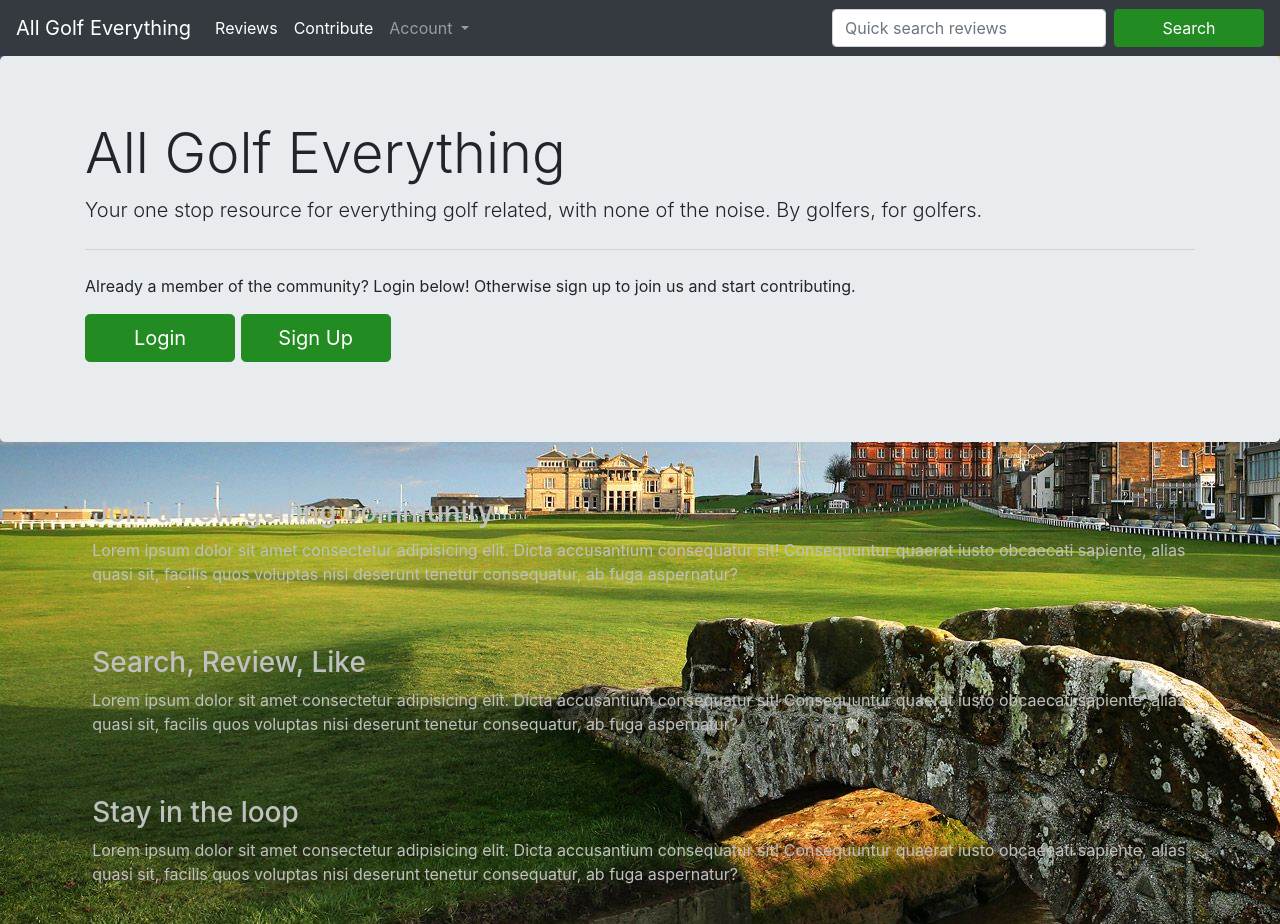
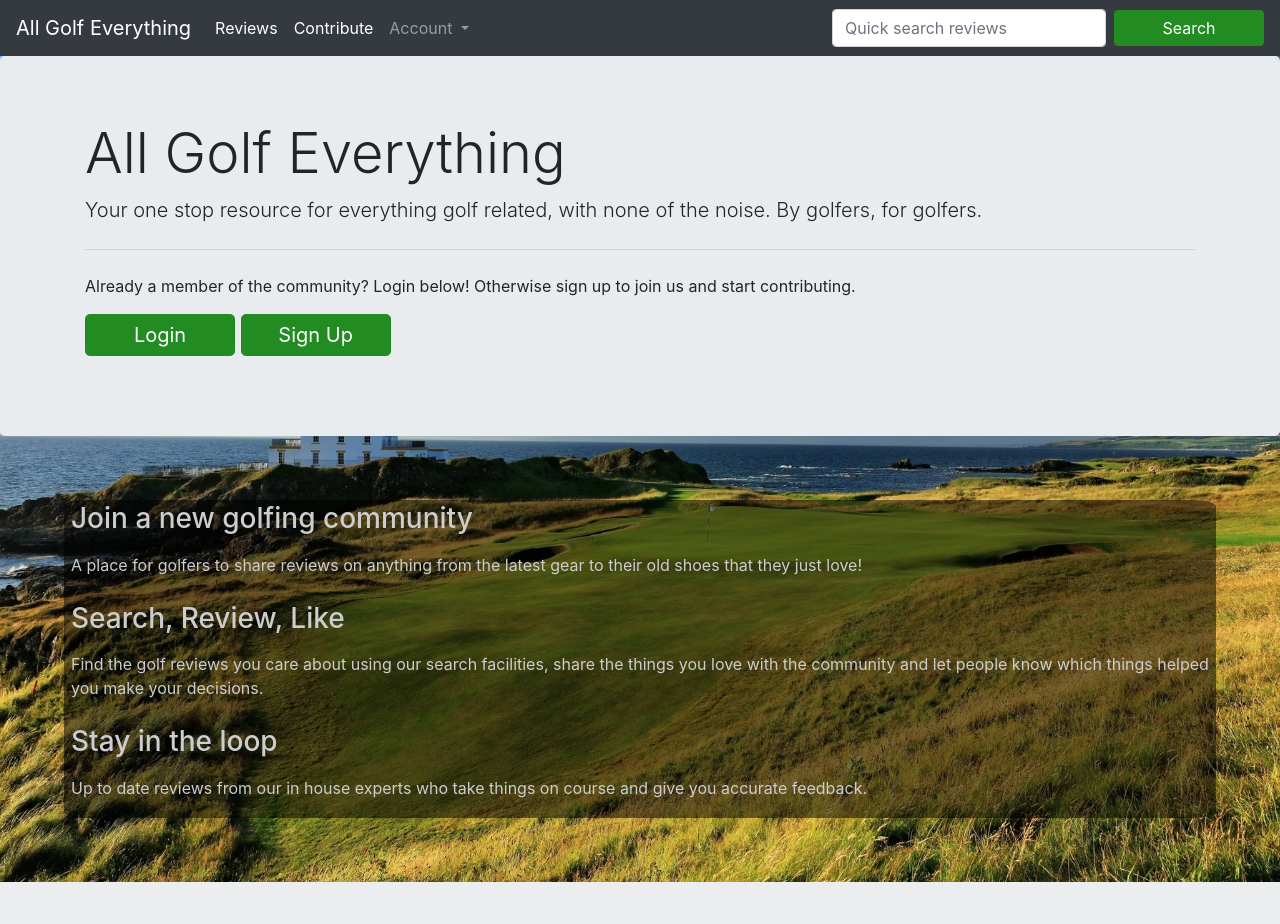
Before and after one commit to martingr1/allgolfeverything, a Flask app: page / in a window 1280 px wide. After the commit the page ends 882 px from the top, so only its background shows below. Run offline with Flask 2, Linux system fonts and the light colour scheme; some libraries are stand-ins or nearby versions; some web fonts are replaced.

Commit message:
added new styles to reviews page, added new background

```diff
--- a/app.py
+++ b/app.py
@@ -232,7 +232,7 @@ def search_reviews():
     if request.method == 'POST':
         query = request.form.get("search_query")
         results = mongo.db.reviews.find({"$text": {"$search": query}})
-    return render_template("search.html", results=results)
+    return render_template("search.html", results=results, review=mongo.db.reviews.find())
 
 
 @app.route('/upvoted/<review_id>')
--- a/static/css/style.css
+++ b/static/css/style.css
@@ -17,7 +17,14 @@
 
 .intro {
     padding: 2%;
-    color: #C0C0C0;
+    margin: 10px;
+    color: #2f4f4f;
+}
+
+.intro-light {
+    color: #CDCDCD;
+    margin: 5px;
+    padding: 2px;
 }
 
 .login {
@@ -37,6 +44,7 @@ color: white;
 background-color:#228B22;
 border-color: #228B22;
 width: 150px;
+padding: 5px;
 }
 
 .btn:hover{
@@ -57,8 +65,8 @@ background-color: rgba(0,0,0,0.5) !important;
 .review-card{
 border-radius: 2%;
 height: auto;
+width: auto;
 margin: 5%;
-width: auto;
 background-color: rgba(0,0,0,0.5) !important;
 color: whitesmoke;
 }
@@ -93,6 +101,21 @@ color: whitesmoke;
 .rev-btn {
     height: 42px;
     width: 50px;
-    padding: 1%;
+    padding: 10px%;
     margin-bottom: 5px;
+    margin-left: 5px;
 }
+
+.filters {
+    max-width: 300px;
+    padding-left: 5px;
+    padding-right: 5px;
+    margin: 0 auto;
+}
+
+.filters-btn {
+    max-width: 300px;
+    padding-left: 5px;
+    padding-right: 5px;
+    margin-bottom: 10px;
+}
--- a/templates/base.html
+++ b/templates/base.html
@@ -1,4 +1,5 @@
 <html>
+
 <head>
 	<link href="https://fonts.googleapis.com/icon?family=Material+Icons" rel="stylesheet">
 	<link rel="stylesheet" href="https://stackpath.bootstrapcdn.com/bootstrap/4.4.1/css/bootstrap.min.css"
@@ -31,17 +32,19 @@
 				</div>
 			</li>
 		</ul>
-        <form action ="/search_reviews" class="form-inline my-2 my-lg-0" method="POST">
+		<form action="/search_reviews" class="form-inline my-2 my-lg-0" method="POST">
 			<input class="form-control mr-sm-2" name="search_query" type="search" placeholder="Quick search reviews" aria-label="Search" required>
 			<button class="btn btn-outline-success my-2 my-sm-0" type="submit">Search</button>
 		</form>
 	</div>
 </nav>
+
 <body>
 	<style>
 		body {
-  background-image: url("static/images/golf_background.jpg");
-  background-repeat: cover;
+			background-image: url("static/images/turnberry.jpg");
+			background-repeat: no-repeat;
+			background-size: cover;
 		}
 	</style>
 	<header>
@@ -62,7 +65,6 @@ body {
 	</header>
 
 	{% block content %}
-
 	{% endblock %}
 
 	<script src="https://code.jquery.com/jquery-3.3.1.slim.min.js"
--- a/templates/editreview.html
+++ b/templates/editreview.html
@@ -1,4 +1,5 @@
-{% extends 'base.html' %} {% block content %}
+{% extends 'base.html'%}
+{% block content %}
 <section class="main">
 	<div class="jumbotron main-image">
 		<div class="container">
--- a/templates/index.html
+++ b/templates/index.html
@@ -1,6 +1,5 @@
 {% extends 'base.html'%}
 {% block content %}
-<main id="main">
 <section class="main">
 	<div class="jumbotron main-image">
 		<div class="container">
@@ -17,35 +16,29 @@
 			</p>
 		</div>
 	</div>
-	</section>
-	<section class="info">
-		<div class="container">
-			<div class="row intro">
-
+	<div class="review-card">
+		<div class="row intro-light">
 			<h3>Join a new golfing community</h3>
-				<p>Lorem ipsum dolor sit amet consectetur adipisicing elit. Dicta accusantium consequatur sit!
-					Consequuntur quaerat iusto obcaecati sapiente, alias quasi sit, facilis quos voluptas nisi
-					deserunt
-					tenetur consequatur, ab fuga aspernatur?</p>
 		</div>
-			<div class="row intro">
-
+		<div class="row intro-light">
+			<p>A place for golfers to share reviews on anything from the latest gear to their old shoes that
+				they just love!</p>
+		</div>
+		<div class="row intro-light">
 			<h3>Search, Review, Like </h3>
-				<p>Lorem ipsum dolor sit amet consectetur adipisicing elit. Dicta accusantium consequatur sit!
-					Consequuntur quaerat iusto obcaecati sapiente, alias quasi sit, facilis quos voluptas nisi
-					deserunt
-					tenetur consequatur, ab fuga aspernatur?</p>
 		</div>
-			<div class="row intro">
-
+		<div class="row intro-light">
+			<p>Find the golf reviews you care about using our search facilities, share the things you love
+				with the community and let people know which things helped you make your decisions.</p>
+		</div>
+		<div class="row intro-light">
 			<h3>Stay in the loop</h3>
-				<p>Lorem ipsum dolor sit amet consectetur adipisicing elit. Dicta accusantium consequatur sit!
-					Consequuntur quaerat iusto obcaecati sapiente, alias quasi sit, facilis quos voluptas nisi
-					deserunt
-					tenetur consequatur, ab fuga aspernatur?</p>
+		</div>
+		<div class="row intro-light">
+			<p>Up to date reviews from our in house experts who take things on course
+				and give you accurate feedback.</p>
 		</div>
 	</div>
-	</section>
 	</main>
 
 	{% endblock %}
```
Also changed, not shown: templates/reviews.html (+10 -11 lines), templates/search.html (+21 -7 lines), static/images/turnberry.jpg (added). Lines whose indentation alone changed are shown as unchanged.
